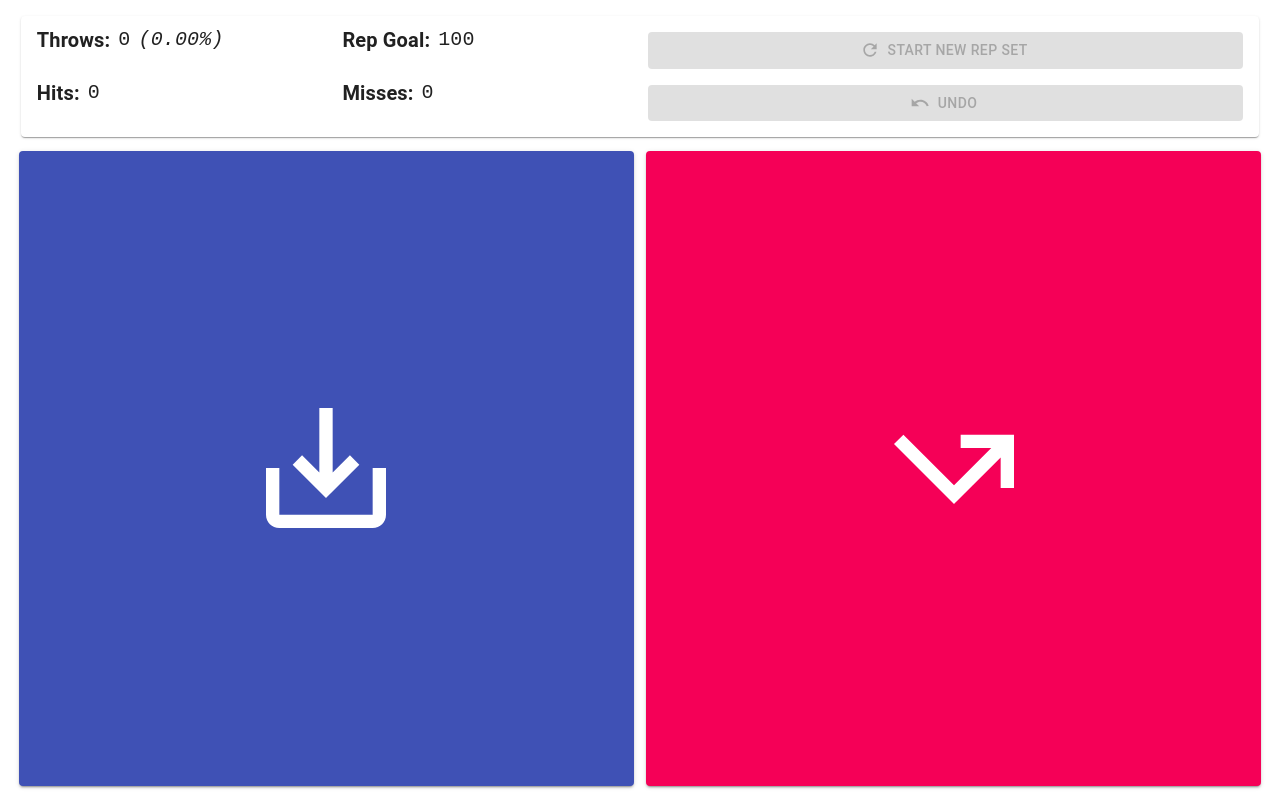
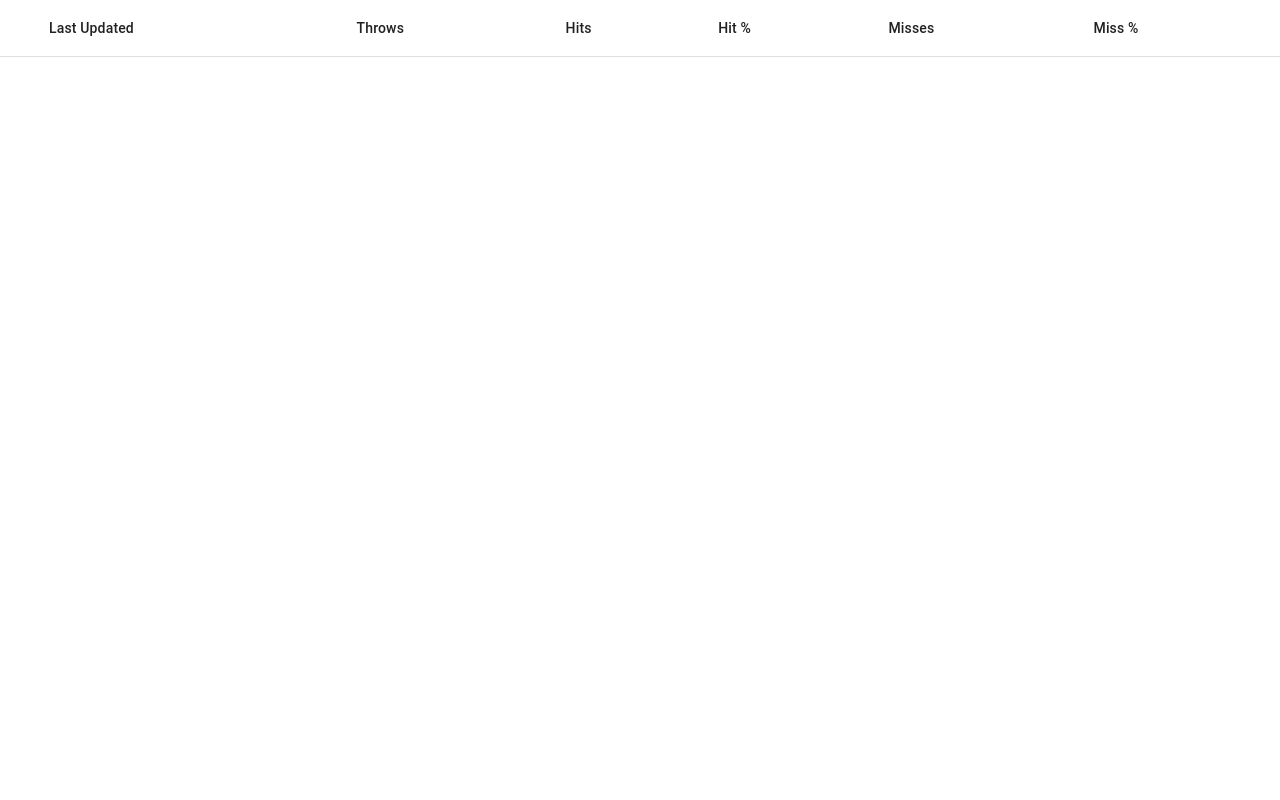
Before and after one commit to tildesrc/dolph, a React (Create React App) app in the folder shell/: page /putt/history in a window 1280 px wide. Built offline with nearby package versions, Linux system fonts and the light colour scheme.

Commit message:
Add history page

```diff
--- a/shell/src/PuttCounter.tsx
+++ b/shell/src/PuttCounter.tsx
@@ -2,8 +2,9 @@ import React, { useState } from 'react';
 import { Grid, Button, Typography, Box, Paper } from '@material-ui/core';
 import { Refresh as NewRepSetIcon, CallMissedOutgoing as MissIcon, SaveAlt as HitIcon, Undo as UndoIcon } from '@material-ui/icons';
 import styled from '@emotion/styled';
-import numeral from 'numeral';
 import { get, set } from 'idb-keyval';
+import { FormatPercentage } from './common';
+import { repSetType } from './types';
 
 const Container = styled.div`
   position: absolute;
@@ -44,17 +45,13 @@ const Container = styled.div`
   }
 `;
 
-type repSetType = {
-  createdAt: Date;
-  hits: number;
-  misses: number;
-  repGoal: number;
-  undo: repSetType;
-} | undefined;
+function now() {
+  return new Date().toJSON();
+}
 
 function PuttCounter() {
   const defaultRepSet = {
-    createdAt: new Date(),
+    updatedAt: now(),
     hits: 0,
     misses: 0,
     repGoal: 100,
@@ -80,7 +77,7 @@ function PuttCounter() {
  }
 
   async function handleCounterButton(field: 'hits' | 'misses') {
-    updateRepSet({...repSet!, [field]: repSet![field] + 1, undo: repSet})
+    updateRepSet({...repSet!, updatedAt: now(), [field]: repSet![field] + 1, undo: repSet})
   }
 
   function handleUndo() {
@@ -108,7 +105,7 @@ function PuttCounter() {
                 <Box fontFamily='Monospace' className='count-number'>{count}</Box>
                 {!outOf ||
                   <Box fontFamily='Monospace' fontStyle='italic' className='count-number'>
-                    ({numeral(100 * count / outOf).format('0.00')}%)
+                    (<FormatPercentage>{count / outOf}</FormatPercentage>)
                   </Box>
                 }
               </>
--- /dev/null
+++ b/shell/src/PuttHistory.tsx
@@ -0,0 +1,81 @@
+import {IconButton, Table, TableBody, TableCell, TableHead, TableRow} from '@material-ui/core';
+import {Delete} from '@material-ui/icons';
+import {get, set} from 'idb-keyval';
+import React, { useState } from 'react';
+import { FormatPercentage } from './common';
+import { repSetType } from './types';
+
+export default function PuttHistory() {
+  let [repSets, setRepSets] = useState<repSetType[]>();
+
+  async function loadRepSets() {
+    setRepSets(await get('repSets'));
+    console.log(await get('repSets'));
+  }
+  if (!repSets) loadRepSets();
+
+  function FormatDate({ date }: {date: string}) {
+    return (<div>{Intl.DateTimeFormat(navigator.language, { minute: 'numeric', hour: 'numeric', month: 'numeric', day: 'numeric', year: 'numeric' }).format(new Date(date))}</div>)
+  }
+
+  async function handleDelete(deleteIdx: number) {
+    repSets = repSets!.filter((__, idx) => idx !== deleteIdx);
+    set('repSets', repSets);
+    setRepSets(repSets);
+  }
+
+  return (
+    <Table>
+      <TableHead>
+        <TableRow>
+          <TableCell width={1}/>
+          <TableCell>
+            Last Updated
+          </TableCell>
+          <TableCell>
+            Throws
+          </TableCell>
+          <TableCell>
+            Hits
+          </TableCell>
+          <TableCell>
+            Hit %
+          </TableCell>
+          <TableCell>
+            Misses
+          </TableCell>
+          <TableCell>
+            Miss %
+          </TableCell>
+        </TableRow>
+      </TableHead>
+      <TableBody>
+        {repSets?.map((repSet, idx) => (idx !== 0) && (
+          <TableRow>
+            <TableCell>
+              <IconButton onClick={() => handleDelete(idx)}><Delete /></IconButton>
+            </TableCell>
+            <TableCell>
+              <FormatDate date={repSet.updatedAt} />
+            </TableCell>
+            <TableCell>
+              {repSet.hits + repSet.misses}
+            </TableCell>
+            <TableCell>
+              {repSet.hits}
+            </TableCell>
+            <TableCell>
+              <FormatPercentage>{repSet.hits / (repSet.hits + repSet.misses)}</FormatPercentage>
+            </TableCell>
+            <TableCell>
+              {repSet.misses}
+            </TableCell>
+            <TableCell>
+              <FormatPercentage>{repSet.misses / (repSet.hits + repSet.misses)}</FormatPercentage>
+            </TableCell>
+          </TableRow>
+        ))}
+      </TableBody>
+    </Table>
+  );
+}
--- /dev/null
+++ b/shell/src/common.tsx
@@ -0,0 +1,6 @@
+import React from 'react';
+import numeral from 'numeral';
+
+export function FormatPercentage({children} : {children: number}) {
+  return <>{`${numeral(100 * children).format('0.00')}%`}</>;
+}
--- a/shell/src/index.tsx
+++ b/shell/src/index.tsx
@@ -2,6 +2,7 @@ import React from 'react';
 import ReactDOM from 'react-dom';
 import './index.css';
 import PuttCounter from './PuttCounter';
+import PuttHistory from './PuttHistory';
 import * as serviceWorkerRegistration from './serviceWorkerRegistration';
 import reportWebVitals from './reportWebVitals';
 import {
@@ -18,8 +19,11 @@ ReactDOM.render(
         <Route exact path="/">
           <Redirect to="/putt"/>
         </Route>
-        <Route path="/putt">
+        <Route exact path="/putt">
           <PuttCounter />
+        </Route>
+        <Route exact path="/putt/history">
+          <PuttHistory />
         </Route>
       </Switch>
     </Router>
--- /dev/null
+++ b/shell/src/types.ts
@@ -0,0 +1,7 @@
+export type repSetType = {
+  updatedAt: string;
+  hits: number;
+  misses: number;
+  repGoal: number;
+  undo: repSetType | undefined;
+};
```
